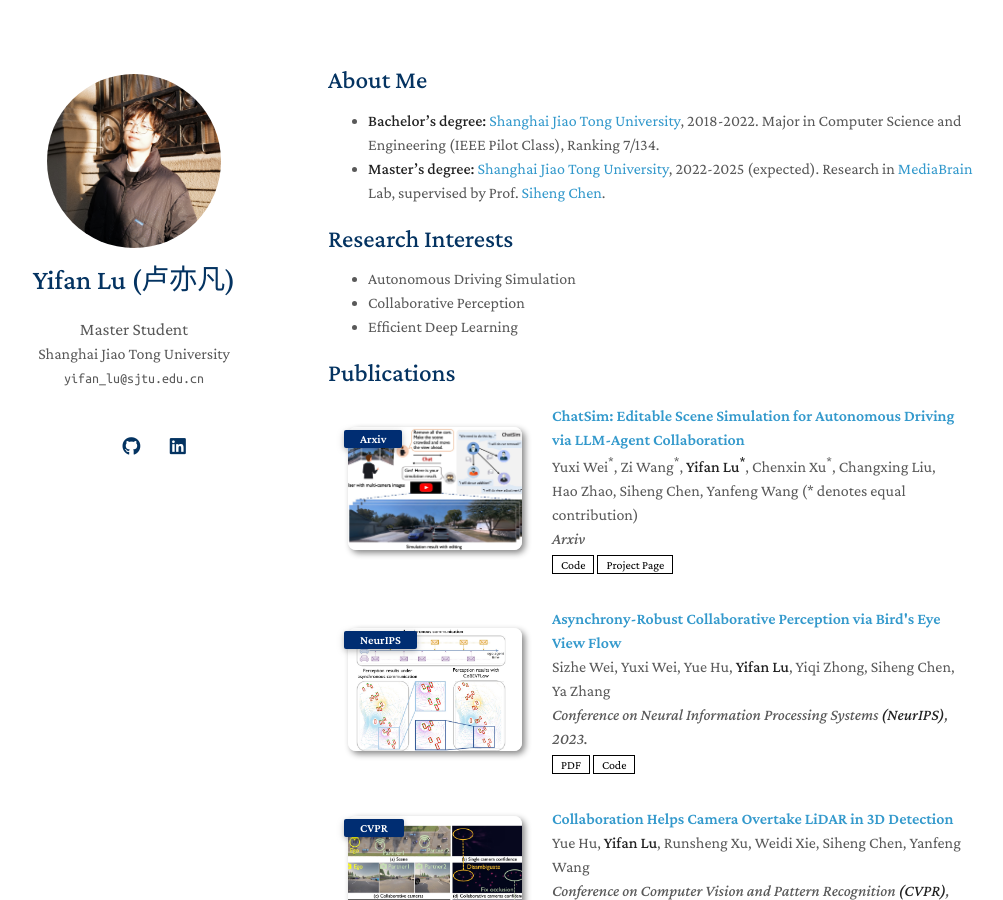
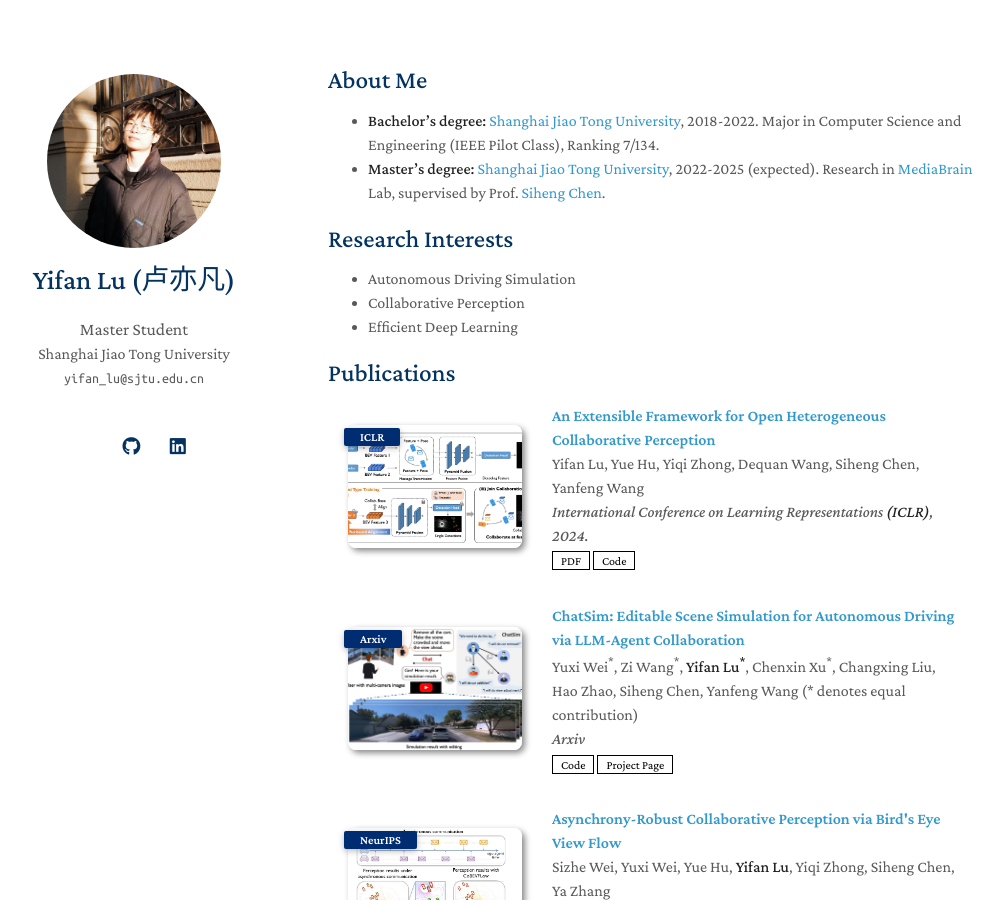
Before and after one commit to yifanlu0227/yifanlu0227.github.io, a Jekyll site: the page built from index.md, in a window 1280 px wide and 900 px high. Shown: the whole window, without its empty margins (142-1145 px from the left). Built offline with Jekyll 4.4.1, drawn with Linux system fonts in a browser that asks for light colours; nearby versions of some CDN libraries; a style sheet for code colours, icons or effects is not loaded; our own code applies the rules of GitHub Pages for plain Markdown files.

Commit message:
[yfl] add HEAL (ICLR2024)

```diff
--- a/_data/publications.yml
+++ b/_data/publications.yml
@@ -1,4 +1,12 @@
 main:
+  - title: "An Extensible Framework for Open Heterogeneous Collaborative Perception"
+    authors: Yifan Lu, Yue Hu, Yiqi Zhong, Dequan Wang, Siheng Chen, Yanfeng Wang
+    conference_short: ICLR
+    conference: International Conference on Learning Representations <strong>(ICLR)</strong>, 2024.
+    pdf: https://openreview.net/forum?id=KkrDUGIASk
+    code: https://github.com/yifanlu0227/HEAL
+    image: ./assets/img/iclr24_heal.jpg
+
   - title: "ChatSim: Editable Scene Simulation for Autonomous Driving via LLM-Agent Collaboration"
     authors: Yuxi Wei<sup>*</sup>, Zi Wang<sup>*</sup>, <strong>Yifan Lu<sup>*</sup></strong>, Chenxin Xu<sup>*</sup>, Changxing Liu, Hao Zhao, Siheng Chen, Yanfeng Wang (* denotes equal contribution)
     conference_short: Arxiv
```
Also changed, not shown: assets/img/iclr24_heal.jpg (added).
